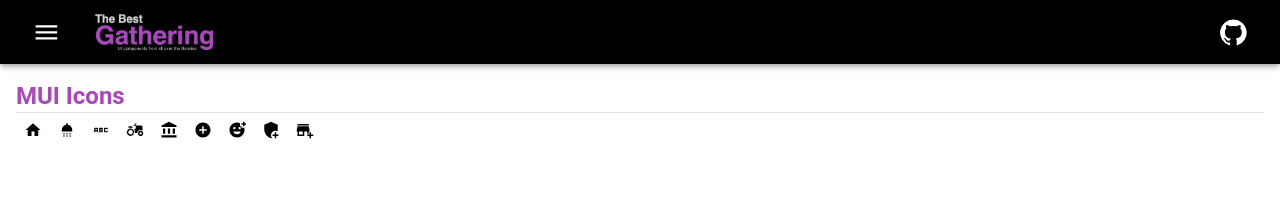
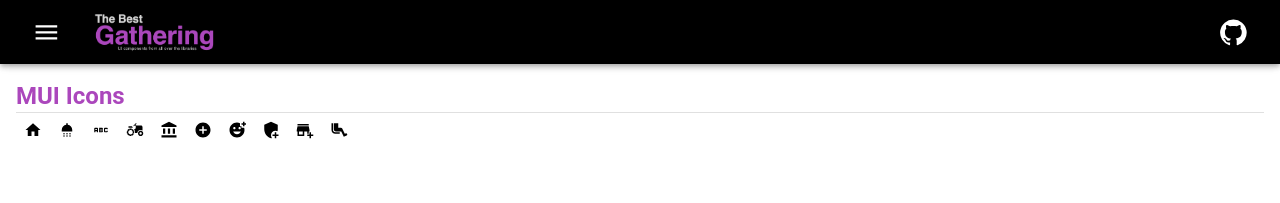
Before and after one commit to iamsmruti/the-best-gathering, a React (Create React App) app: page /icons in a window 1280 px wide. Shown: the top 203 px of the page. Built offline with nearby package versions, Linux system fonts and the light colour scheme.

Commit message:
Added my custom icon

```diff
--- a/src/icons/MaterialUI.js
+++ b/src/icons/MaterialUI.js
@@ -10,6 +10,8 @@ import AddCircleIcon from '@mui/icons-material/AddCircle';
 import AddReactionIcon from '@mui/icons-material/AddReaction';
 import AddModeratorIcon from '@mui/icons-material/AddModerator';
 import AddBusinessIcon from '@mui/icons-material/AddBusiness';
+import AirlineSeatLegroomExtraIcon from '@mui/icons-material/AirlineSeatLegroomExtra';
+
 const MaterialUI = () => {
   return (
     <Box>
@@ -43,6 +45,9 @@ const MaterialUI = () => {
             <Box sx={{p: 1}}>
                 <  AddBusinessIcon   sx={{fontSize: 'large'}}/>
             </Box>
+             <Box sx={{p: 1}}>
+                <  AirlineSeatLegroomExtraIcon   sx={{fontSize: 'large'}}/>
+            </Box>
         </Stack>
     </Box>
   )
```
